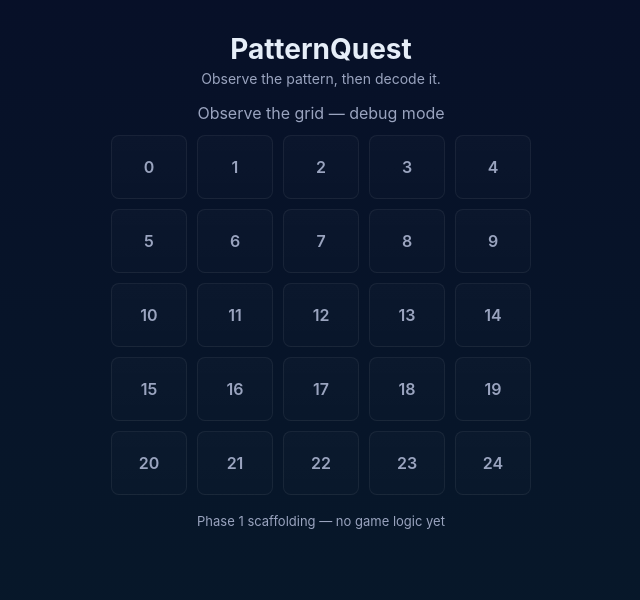
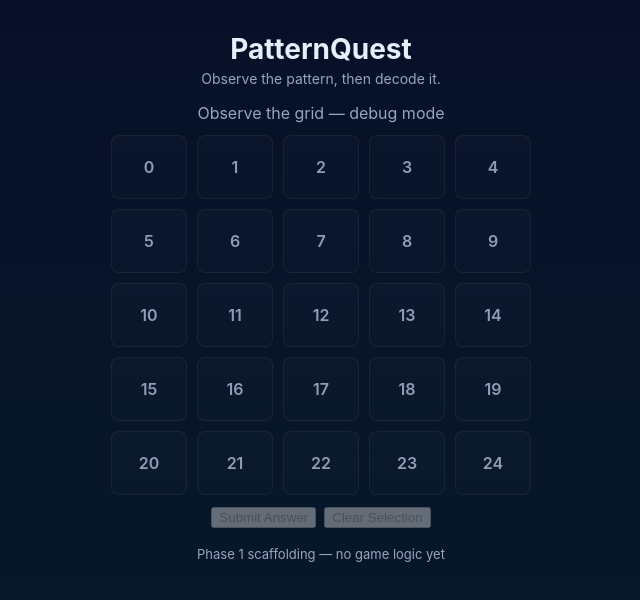
Before and after one commit to SumantSagar73/patternQuest, a React (Vite) app: page / in a window 1280 px wide. Shown: the top 600 px of the page, without its empty margins (319-959 px from the left). Built offline with nearby package versions, Linux system fonts and the light colour scheme.

Commit message:
Implement grid selection and flashing patterns with user feedback

```diff
--- a/src/App.tsx
+++ b/src/App.tsx
@@ -1,5 +1,6 @@
 import React from 'react'
 import Grid from './components/Grid'
+import { getFlashPattern } from './utils/rules'
 
 export default function App() {
   return (
@@ -12,7 +13,17 @@ export default function App() {
       <main className="main-content">
         <section className="grid-wrapper">
           <div className="observe-banner">Observe the grid — debug mode</div>
-          <Grid />
+          <Grid
+            level={2}
+            durationMs={10000}
+            onSubmit={(selected) => {
+              // For Phase 4 scaffolding show a quick feedback
+              const correct = getFlashPattern(2)
+              const correctCount = selected.filter((s) => correct.includes(s)).length
+              const percent = Math.round((correctCount / correct.length) * 100)
+              alert(`You selected ${selected.length} cells. Correct: ${correctCount}/${correct.length} (${percent}%)`)
+            }}
+          />
         </section>
       </main>
 
--- a/src/components/Cell.tsx
+++ b/src/components/Cell.tsx
@@ -2,11 +2,29 @@ import React from 'react'
 
 type Props = {
   index: number
+  isFlashed?: boolean
+  isSelected?: boolean
+  disabled?: boolean
+  onClick?: () => void
 }
 
-export default function Cell({ index }: Props) {
+export default function Cell({ index, isFlashed = false, isSelected = false, disabled = false, onClick }: Props) {
+  const classNames = ['cell']
+  if (isFlashed) classNames.push('flash')
+  if (isSelected) classNames.push('selected')
+  if (disabled) classNames.push('disabled')
+
   return (
-    <div className="cell" role="gridcell" aria-label={`Cell ${index}`}>
+    <div
+      className={classNames.join(' ')}
+      role="gridcell"
+      aria-label={`Cell ${index}`}
+      onClick={() => {
+        if (disabled) return
+        onClick?.()
+      }}
+      tabIndex={disabled ? -1 : 0}
+    >
       <span className="cell-index">{index}</span>
     </div>
   )
--- a/src/components/Grid.tsx
+++ b/src/components/Grid.tsx
@@ -1,16 +1,78 @@
-import React from 'react'
+import React, { useEffect, useMemo, useState } from 'react'
 import Cell from './Cell'
+import { getFlashPattern } from '../utils/rules'
+import useFlashPattern from '../hooks/useFlashPattern'
+
+type Props = {
+  level?: number
+  durationMs?: number
+  onSubmit?: (selected: number[]) => void
+}
 
 const CELL_COUNT = 25
 
-export default function Grid() {
-  const cells = Array.from({ length: CELL_COUNT }, (_, i) => i)
+export default function Grid({ level = 1, durationMs = 10000, onSubmit }: Props) {
+  const indices = useMemo(() => Array.from({ length: CELL_COUNT }, (_, i) => i), [])
+
+  // Pattern for the current level
+  const pattern = useMemo(() => getFlashPattern(level), [level])
+
+  // Active flashing indices (toggles on/off). Hook stops toggling after durationMs.
+  const activeFlash = useFlashPattern(pattern, durationMs)
+
+  // Track whether flashing phase is still ongoing (disable clicks while true)
+  const [isFlashing, setIsFlashing] = useState(true)
+
+  useEffect(() => {
+    setIsFlashing(true)
+    const t = window.setTimeout(() => setIsFlashing(false), durationMs)
+    return () => clearTimeout(t)
+  }, [pattern, durationMs])
+
+  // User selections during guess phase
+  const [userSelected, setUserSelected] = useState<number[]>([])
+
+  useEffect(() => {
+    // Reset selections when level/pattern changes
+    setUserSelected([])
+  }, [level, pattern])
+
+  function toggleSelect(index: number) {
+    if (isFlashing) return
+    setUserSelected((prev) => (prev.includes(index) ? prev.filter((i) => i !== index) : [...prev, index]))
+  }
+
+  function handleSubmit() {
+    if (onSubmit) onSubmit(userSelected)
+  }
 
   return (
-    <div className="grid" role="grid" aria-label="Pattern grid">
-      {cells.map((index) => (
-        <Cell key={index} index={index} />
-      ))}
+    <div>
+      <div className="grid" role="grid" aria-label="Pattern grid">
+        {indices.map((index) => (
+          <Cell
+            key={index}
+            index={index}
+            isFlashed={activeFlash.includes(index)}
+            isSelected={userSelected.includes(index)}
+            disabled={isFlashing}
+            onClick={() => toggleSelect(index)}
+          />
+        ))}
+      </div>
+
+      <div style={{ display: 'flex', gap: 8, justifyContent: 'center', marginTop: 12 }}>
+        <button className="btn" onClick={handleSubmit} disabled={isFlashing}>
+          Submit Answer
+        </button>
+        <button
+          className="btn btn-ghost"
+          onClick={() => setUserSelected([])}
+          disabled={isFlashing}
+        >
+          Clear Selection
+        </button>
+      </div>
     </div>
   )
 }
--- a/src/styles/global.css
+++ b/src/styles/global.css
@@ -57,6 +57,22 @@ body{
 .cell:hover{ transform: translateY(-4px); box-shadow: 0 8px 18px rgba(0,0,0,0.5) }
 .cell-index{ color:var(--muted); font-weight:600 }
 
+/* Flashing visual */
+.cell.flash{
+  box-shadow: 0 0 18px 4px rgba(0,212,255,0.12), inset 0 0 8px rgba(0,212,255,0.06);
+  border-color: rgba(0,212,255,0.45);
+  transform: translateY(-6px);
+}
+
+/* Selected by user */
+.cell.selected{
+  background: linear-gradient(180deg, rgba(3,105,161,0.12), rgba(2,78,123,0.06));
+  box-shadow: 0 6px 16px rgba(2,78,123,0.18);
+  border-color: rgba(3,105,161,0.6);
+}
+
+.cell.disabled{ cursor: default; pointer-events: none; opacity: 0.95 }
+
 .app-footer{ margin-top:18px; color:var(--muted); font-size:13px }
 
 @media (max-width:420px){
```
